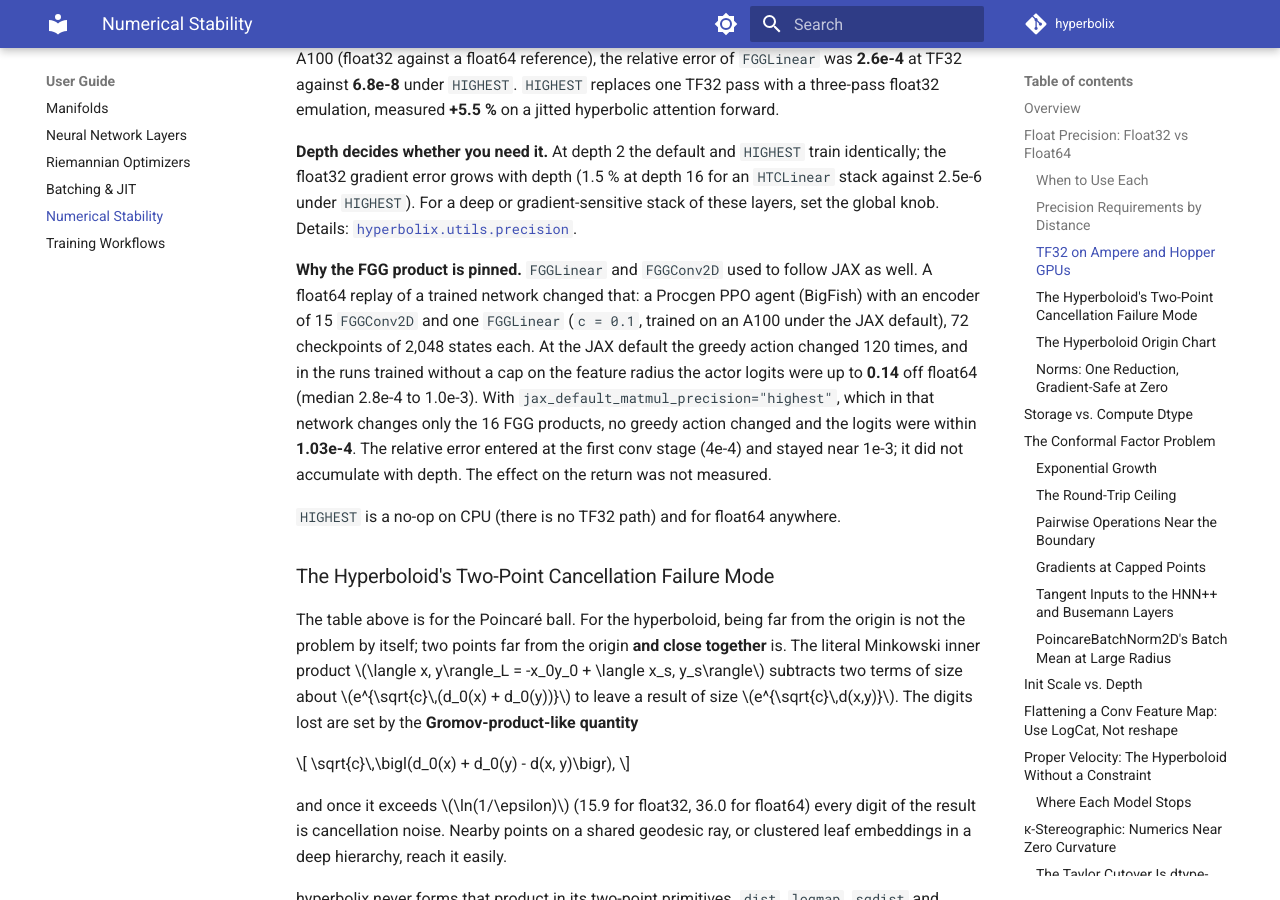
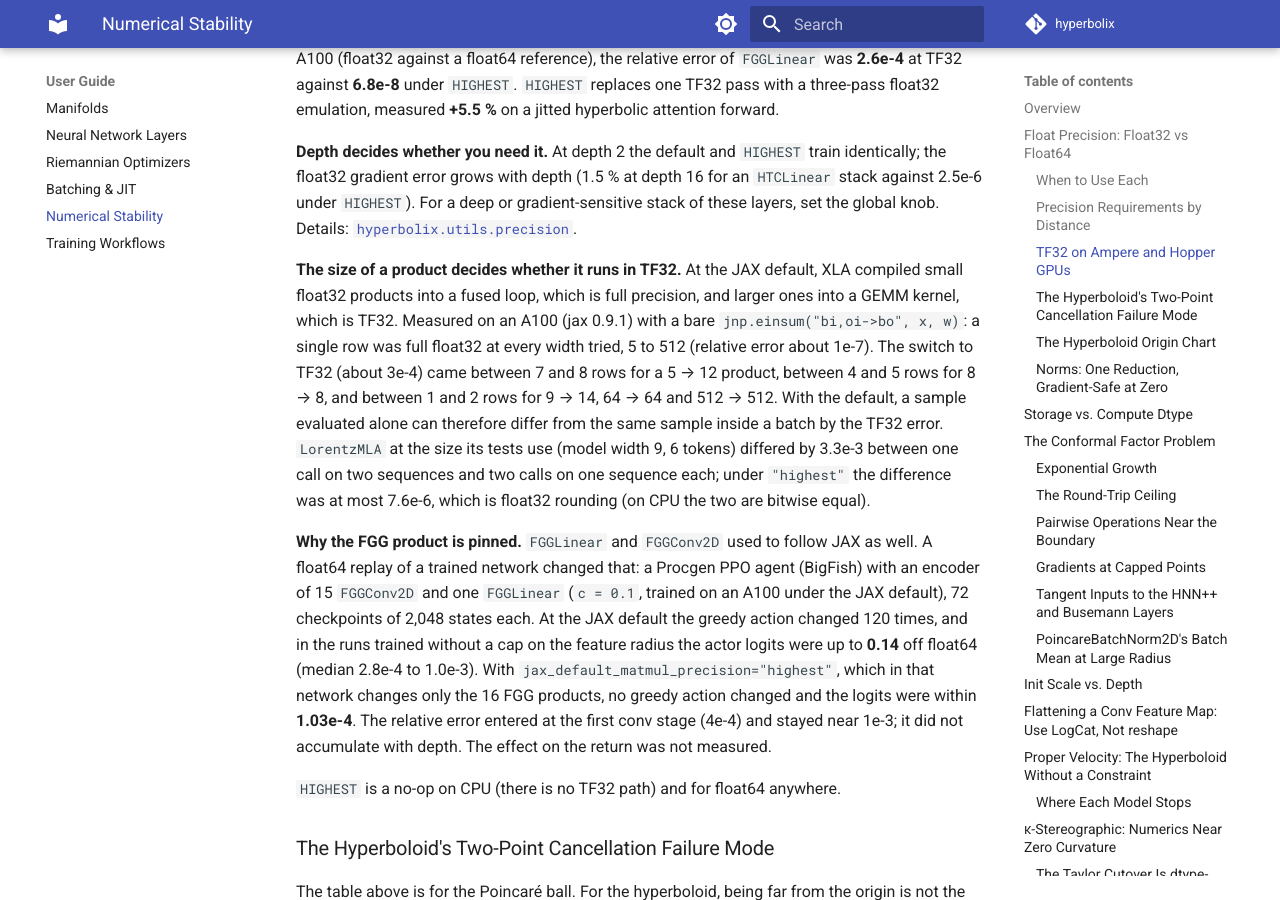
Before and after one commit to timoklein/hyperbolix, an MkDocs documentation site: the page built from docs/user-guide/numerical-stability.md, in a window 1280 px wide and 900 px high, scrolled down 3970 px. Built offline with MkDocs 1.6.1 and Material for MkDocs 9.7.7, drawn with Linux system fonts in a browser that asks for light colours; comment, search, counter and statistics services are not loaded; the version menu is left out.

Commit message:
Docs: TF32 depends on the size of the product; changelog for the dtype check and the A100 test fix

```diff
--- a/docs/user-guide/numerical-stability.md
+++ b/docs/user-guide/numerical-stability.md
@@ -150,6 +150,16 @@ emulation, measured **+5.5 %** on a jitted hyperbolic attention forward.
 float32 gradient error grows with depth (1.5 % at depth 16 for an `HTCLinear` stack against 2.5e-6
 under `HIGHEST`). For a deep or gradient-sensitive stack of these layers, set the global knob.
 Details: [`hyperbolix.utils.precision`](../api-reference/utils.md#matmul-precision).
+
+**The size of a product decides whether it runs in TF32.** At the JAX default, XLA compiled small
+float32 products into a fused loop, which is full precision, and larger ones into a GEMM kernel,
+which is TF32. Measured on an A100 (jax 0.9.1) with a bare `jnp.einsum("bi,oi->bo", x, w)`: a
+single row was full float32 at every width tried, 5 to 512 (relative error about 1e-7). The switch
+to TF32 (about 3e-4) came between 7 and 8 rows for a 5 → 12 product, between 4 and 5 rows for
+8 → 8, and between 1 and 2 rows for 9 → 14, 64 → 64 and 512 → 512. With the default, a sample
+evaluated alone can therefore differ from the same sample inside a batch by the TF32 error. `LorentzMLA` at the size its tests use (model width 9, 6 tokens) differed by 3.3e-3
+between one call on two sequences and two calls on one sequence each; under `"highest"` the
+difference was at most 7.6e-6, which is float32 rounding (on CPU the two are bitwise equal).
 
 **Why the FGG product is pinned.** `FGGLinear` and `FGGConv2D` used to follow JAX as well. A
 float64 replay of a trained network changed that: a Procgen PPO agent (BigFish) with an encoder
```
Also changed, not shown: docs/changelog.md (+5 -0 lines).
